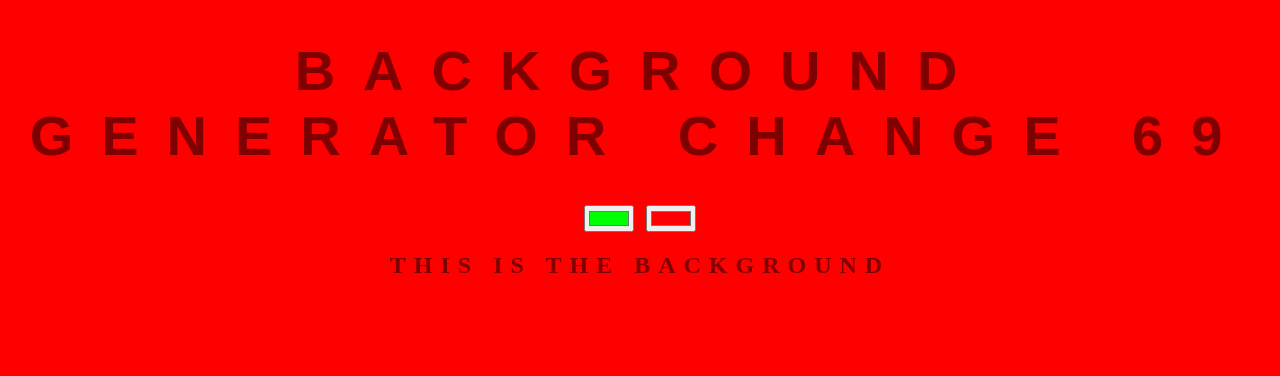
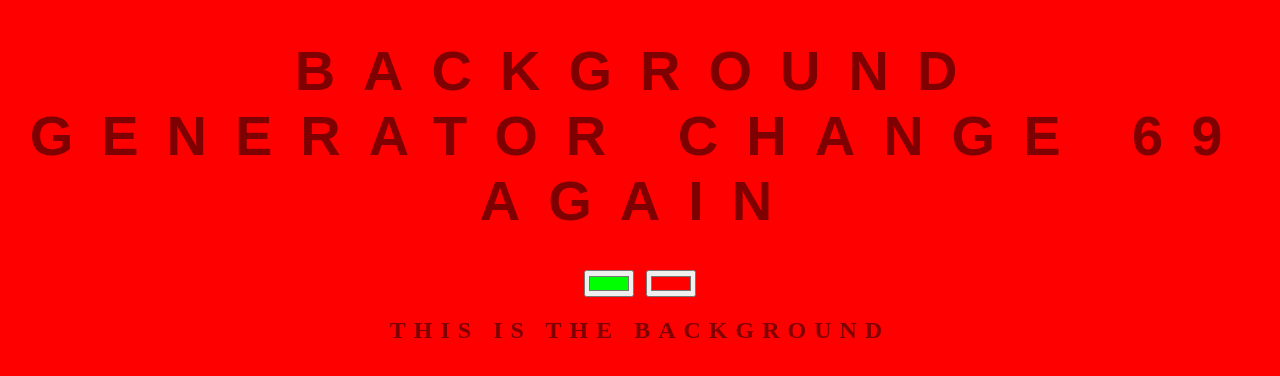
Before and after one commit to mattbarbar510/background-generator, a plain HTML site: page index.html in a window 1280 px wide. Drawn offline with Linux system fonts and the light colour scheme.

Commit message:
Let's try this again

```diff
--- a/index.html
+++ b/index.html
@@ -5,7 +5,7 @@
 	<link rel="stylesheet" type="text/css" href="style.css">
 </head>
 <body id = "gradient">
-	<h1>Background Generator change 69</h1>
+	<h1>Background Generator change 69 again</h1>
 	<input oninput="setGradient()" class = "color1" type="color" name="color1" value="#00ff00">
 	<input oninput="setGradient()" class = "color2" type="color" name="color2" value="#ff0000">
 	<h2>this is the background</h2>
```
